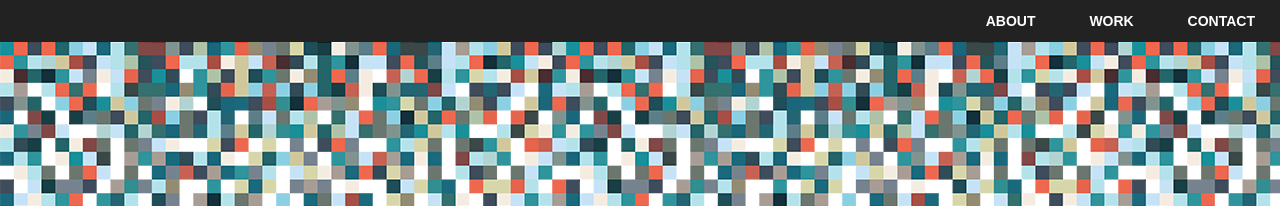
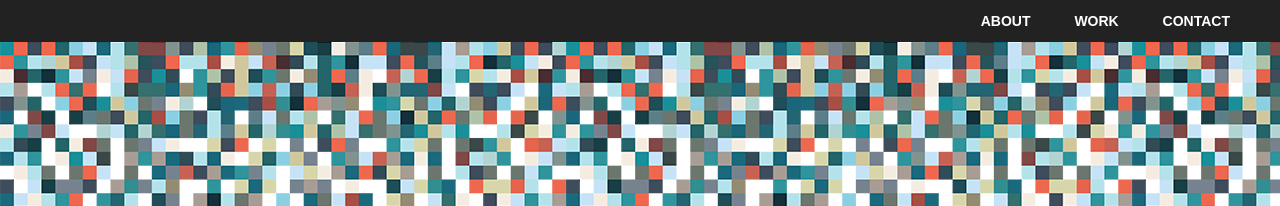
Before and after one commit to lapeters/lapeters.github.io, a Jekyll site: the page built from index.html, in a window 1280 px wide. Shown: the top 206 px of the page. Built offline with Jekyll 4.4.1, drawn with Linux system fonts in a browser that asks for light colours; some web fonts are replaced; Markdown is read by kramdown in place of the engine named in the settings.

Commit message:
Changed navbar margins

```diff
--- a/assets/css/2-modules/_header.sass
+++ b/assets/css/2-modules/_header.sass
@@ -12,9 +12,10 @@ header
 			background: $text-color
 		li
 			float: right
+			margin-right: 30px
 			a
 				display: inline-block
-				margin: 10px 25px
+				margin: 10px 20px
 				color: #fff
 				@extend %small-bold
 
--- a/assets/css/main.css
+++ b/assets/css/main.css
@@ -523,10 +523,11 @@ header {
     margin-top: 0;
     background: #222222; }
   header nav li {
-    float: right; }
+    float: right;
+    margin-right: 30px; }
     header nav li a {
       display: inline-block;
-      margin: 10px 25px;
+      margin: 10px 20px;
       color: #fff; }
       header nav li a:hover {
         color: #F3484D; }
```
Also changed, not shown: 1 other file.
